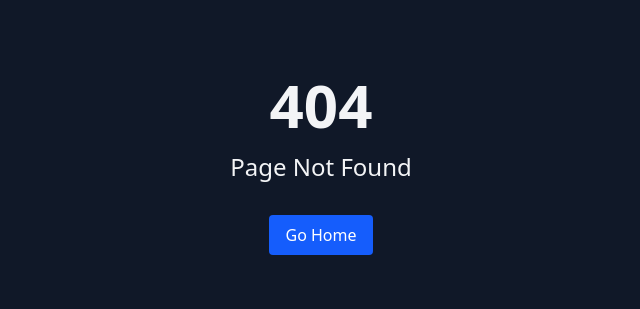
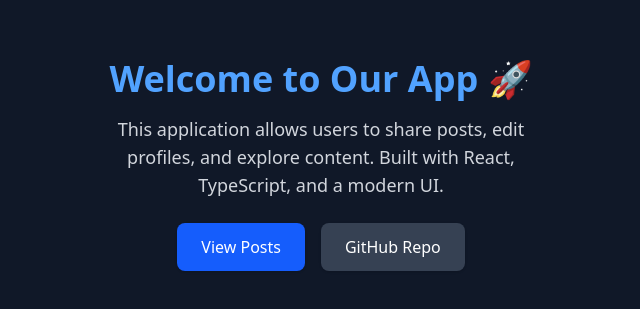
Before and after one commit to MoCrespo/BlogApp, a React (Vite) app in the folder client/: page / in a window 1280 px wide. Before the commit this address had no page. Shown: the part 235-544 px from the top of the page, without its empty margins (319-959 px from the left). Built offline with nearby package versions, Linux system fonts and the light colour scheme; the HTML template or start-up script is replaced by a standard one.

Commit message:
Add Home page with app info and navigation links

```diff
--- a/client/src/App.tsx
+++ b/client/src/App.tsx
@@ -10,12 +10,14 @@ import ProfileEdit from './pages/ProfileEdit';
 import NewPost from './pages/NewPost';
 import PrivateRoute from './components/PrivateRoute';
 import PageNotFound from './pages/PageNotFound';
+import Home from './pages/Home';
 
 function App() {
   return (
     <Provider store={store}>
       <Router>
         <Routes>
+          <Route path="/" element={<Home />} />
           <Route path="/login" element={<Login />} />
           <Route path="/register" element={<Register />} />
           <Route
--- /dev/null
+++ b/client/src/pages/Home.tsx
@@ -0,0 +1,36 @@
+import React from 'react';
+import { Link } from 'react-router-dom';
+
+const Home: React.FC = () => {
+  return (
+    <div className="min-h-screen flex flex-col items-center justify-center bg-gray-900 text-gray-100 p-6">
+      <h1 className="text-4xl font-bold text-blue-400 mb-4">
+        Welcome to Our App 🚀
+      </h1>
+
+      <p className="text-lg text-gray-300 max-w-md text-center mb-6">
+        This application allows users to share posts, edit profiles, and explore
+        content. Built with React, TypeScript, and a modern UI.
+      </p>
+
+      <div className="flex space-x-4">
+        <Link to="/posts">
+          <button className="px-6 py-3 bg-blue-600 hover:bg-blue-500 text-white rounded-lg shadow">
+            View Posts
+          </button>
+        </Link>
+
+        <a
+          href="https://github.com/MoCrespo/BlogApp"
+          target="_blank"
+          rel="noopener noreferrer"
+          className="px-6 py-3 bg-gray-700 hover:bg-gray-600 text-white rounded-lg shadow"
+        >
+          GitHub Repo
+        </a>
+      </div>
+    </div>
+  );
+};
+
+export default Home;
```
